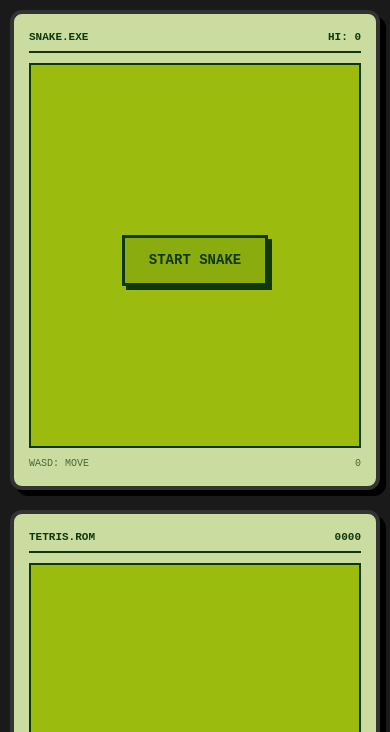
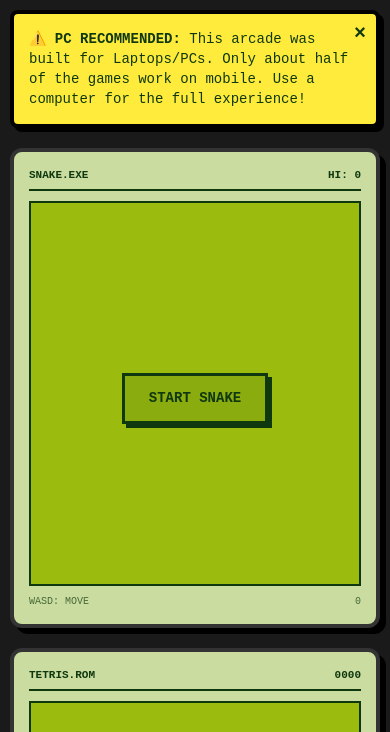
Before and after one commit to Radlant/RadiantsClub, a plain HTML site: page index.html in a window 390 px wide. Shown: the top 732 px of the page. Drawn offline with nearby package versions, Linux system fonts and the light colour scheme.

Commit message:
Update index.html

```diff
--- a/index.html
+++ b/index.html
@@ -24,6 +24,36 @@
             min-height: 100vh;
             overflow-x: hidden;
             position: relative;
+        }
+
+        /* Mobile-only closeable warning */
+        #mobile-warning {
+            display: none;
+            background-color: #ffeb3b;
+            border: 4px solid #000;
+            padding: 15px;
+            margin-bottom: 20px;
+            width: 100%;
+            max-width: 1400px;
+            border-radius: 8px;
+            box-shadow: 4px 4px 0px #000;
+            position: relative;
+            z-index: 1000;
+        }
+
+        @media (max-width: 767px) {
+            #mobile-warning {
+                display: block;
+            }
+        }
+
+        .close-warning {
+            position: absolute;
+            top: 5px;
+            right: 10px;
+            font-size: 20px;
+            cursor: pointer;
+            font-weight: bold;
         }
 
         .bento-grid {
@@ -199,6 +229,14 @@
     </style>
 </head>
 <body>
+
+    <!-- Mobile Warning Banner -->
+    <div id="mobile-warning">
+        <span class="close-warning" onclick="this.parentElement.style.display='none'">&times;</span>
+        <div class="text-sm">
+            <strong>⚠️ PC RECOMMENDED:</strong> This arcade was built for Laptops/PCs. Only about half of the games work on mobile. Use a computer for the full experience!
+        </div>
+    </div>
 
     <div class="bento-grid">
         <!-- SNAKE -->
@@ -659,7 +697,7 @@
                         if(type==='n'||type==='k') break;
                     }
                 });
-            } else if(type==='q') [...dirs['r'], ...dirs['b']].forEach(d => { for(let i=1; i<8; i++) { let nr=r+d[0]*i, nc=c+d[1]*i; if(nr<0||nr>=8||nc<0||nr>=8) break; const t=b[nr][nc]; if(t==='') list.push({r:nr, c:nc}); else { if(isW?t!==t.toUpperCase():t===t.toUpperCase()) list.push({r:nr, c:nc}); break; } } });
+            } else if(type==='q') [...dirs['r'], ...dirs['b']].forEach(d => { for(let i=1; i<8; i++) { let nr=r+d[0]*i, nc=c+d[1]*i; if(nr<0||nr>=8||nc<0||nc>=8) break; const t=b[nr][nc]; if(t==='') list.push({r:nr, c:nc}); else { if(isW?t!==t.toUpperCase():t===t.toUpperCase()) list.push({r:nr, c:nc}); break; } } });
             return list;
         }
 
```
